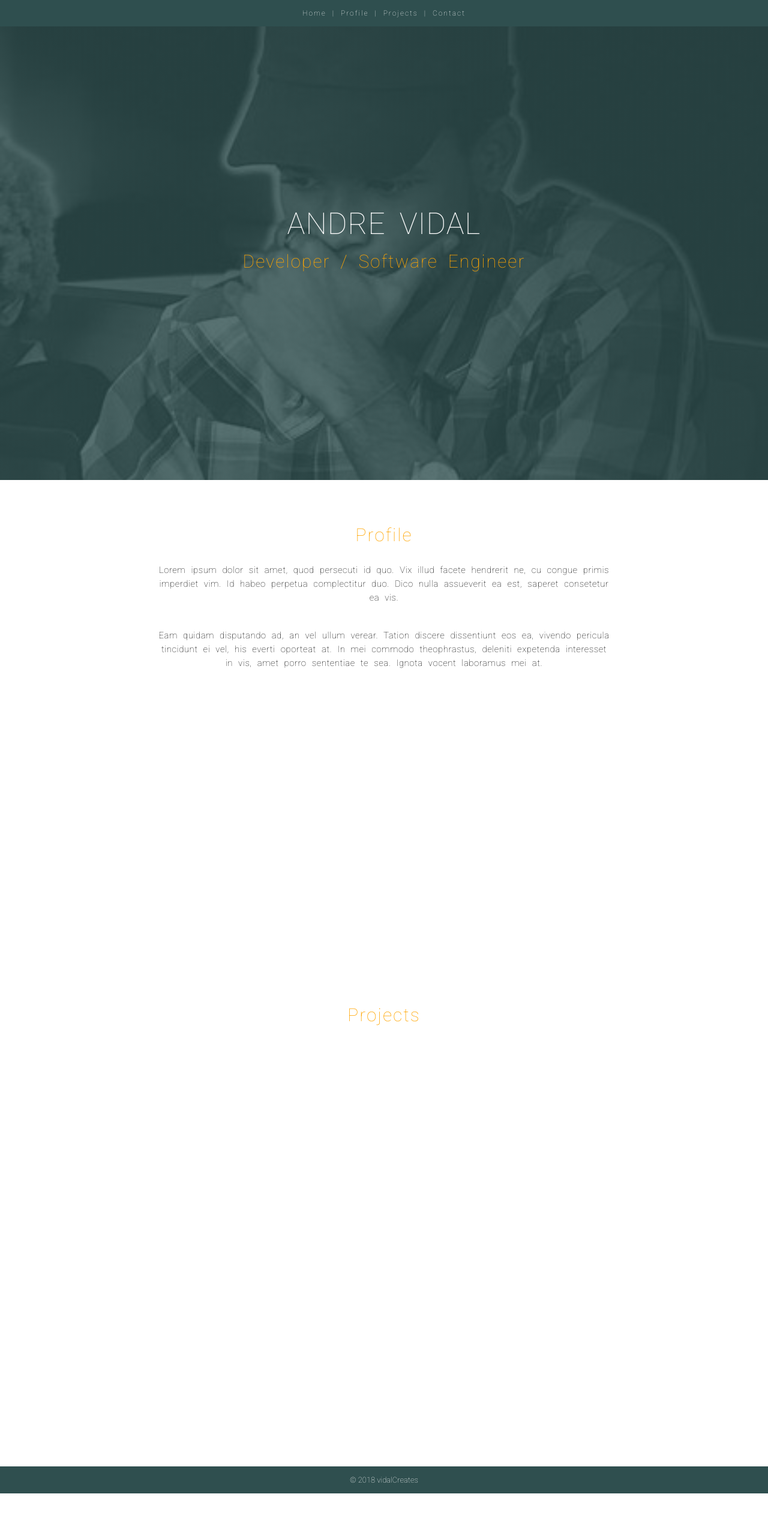
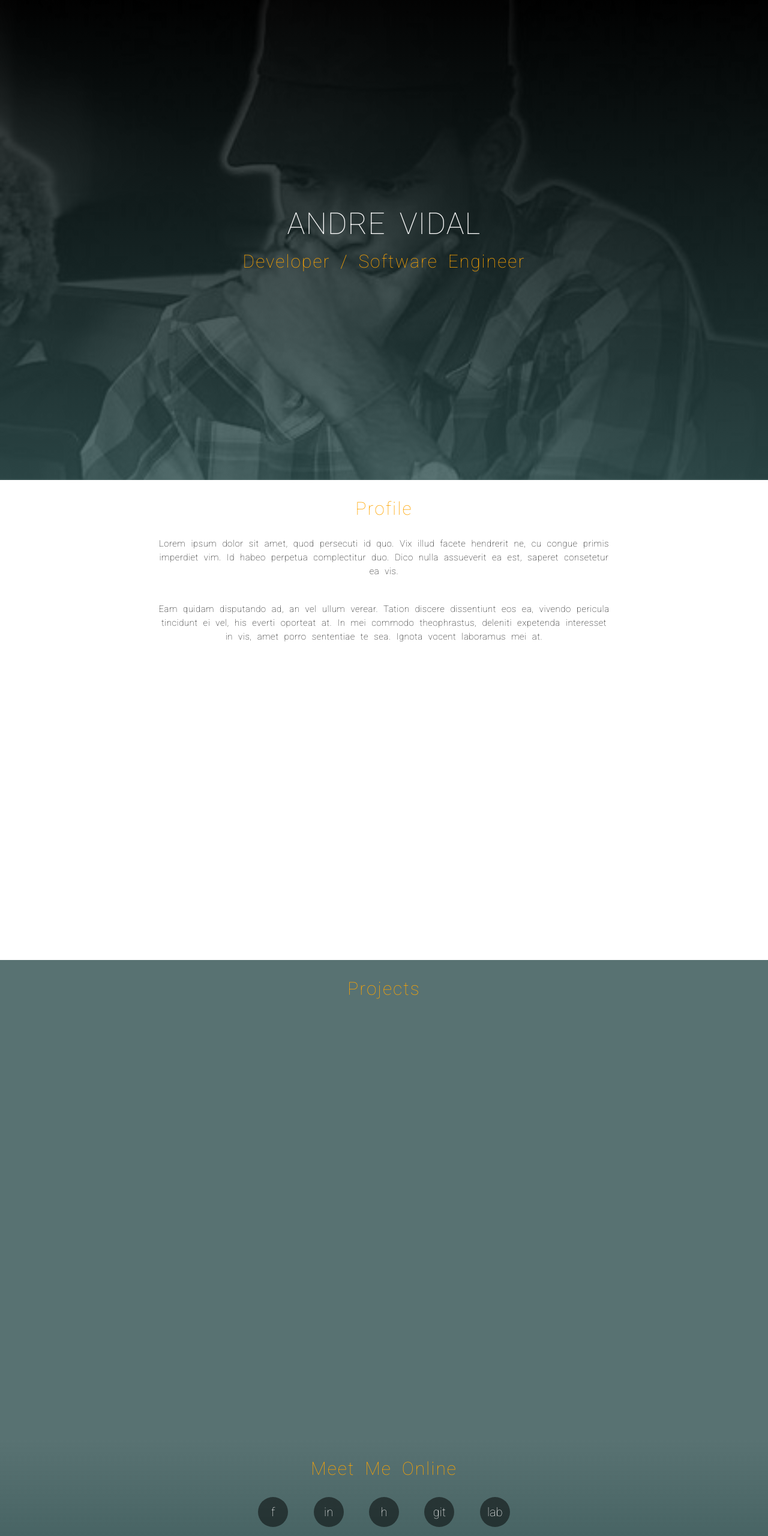
Before and after one commit to vidalCreates/vidalCreates.github.io, a website: page index.html in a window 1280 px wide. Shown: the top 2560 px of the page at 60% size. Before the commit the page ends 2489 px from the top, so only its background shows below. Drawn offline with Linux system fonts and the light colour scheme.

Commit message:
Add social media section | update typography and other component styling | Hide header

```diff
--- a/index.html
+++ b/index.html
@@ -17,20 +17,20 @@
     </noscript>
     <div class="background"></div>
     <div id="app">
-      <header class="dark">
+      <!-- <header class="dark">
         <span>Home</span> |
         <span>Profile</span> |
         <span>Projects</span> |
         <span>Contact</span>
-      </header>
-      <section id="landing">
+      </header> -->
+      <section id="landing" class="section-landing">
         <div class="main-heading">
           <span class="heading-primary color-white">andre vidal</span>
           <span class="heading-secondary color-accent">developer / software engineer</span>
         </div>
       </section>
-      <section id="profile">
-        <span class="heading-secondary color-accent">profile</span>
+      <section id="profile" class="section-profile">
+        <span class="title color-accent">profile</span>
         <span class="paragraph">
           Lorem ipsum dolor sit amet, quod persecuti id quo. Vix illud facete hendrerit ne,
           cu congue primis imperdiet vim. Id habeo perpetua complectitur duo. Dico nulla
@@ -44,7 +44,17 @@
         </span>
       </section>
       <section id="projects">
-        <span class="heading-secondary color-accent">projects</span>
+        <span class="title color-accent">projects</span>
+      </section>
+      <section id="social-media" class="section-social section-small">
+        <span class="title color-accent">Meet me Online</span>
+        <div class="social-links">
+          <span class="social-link">f</span>
+          <span class="social-link">in</span>
+          <span class="social-link">h</span>
+          <span class="social-link">git</span>
+          <span class="social-link">lab</span>
+        </div>
       </section>
       <footer class="dark">&copy; 2018 vidalCreates</footer>
     </div>
--- a/sass/base/_colors.scss
+++ b/sass/base/_colors.scss
@@ -1,6 +1,11 @@
-$color-primary: green;
-$color-primary-light: lightgreen;
-$color-primary-dark: darkgreen;
+$color-primary: slategrey;
+$color-primary-light: lightgrey;
+$color-primary-dark: darkslategrey;
+
+$color-secondary: slateblue;
+$color-secondary-light: lightblue;
+$color-secondary-dark: darkslateblue;
+
 $color-accent: orange;
 
 .color-primary {
--- a/sass/base/_typography.scss
+++ b/sass/base/_typography.scss
@@ -31,12 +31,16 @@
 
 .title {
   // positioning
-  display: inline-block;
+  display: block;
+  text-align: center;
   // sizing
+  padding-top: 10px;
+  padding-bottom: 10px;
   // font
-  font-size: 1.2rem;
+  font-size: 3rem;
   letter-spacing: .2rem;
-  word-spacing: .5rem;
+  word-spacing: .75rem;
+  font-weight: 500;
   text-transform: capitalize;
 }
 
@@ -58,7 +62,6 @@
   line-height: 2.3rem;
   // color
   color: black;
-  background: rgba(white, .5);
 }
 
 .main-heading {
--- a/sass/components/_section.scss
+++ b/sass/components/_section.scss
@@ -1,4 +1,23 @@
 section {
   position: raltive;
   min-height: 100vh;
+  padding: 2rem;
+  background: rgba($color-primary-dark, 0.8);
 }
+
+.section-small {
+  min-height: 50vh;
+}
+
+.section-landing {
+  padding: 0rem;
+  background: linear-gradient(rgba(black, 0.8), rgba($color-primary-dark, 0.8));
+}
+
+.section-profile {
+  background: rgba(white, .8);
+}
+
+.section-social {
+  background: linear-gradient(rgba($color-primary-dark, 0.8), rgba($color-primary-dark, 1));
+}
--- a/sass/main.scss
+++ b/sass/main.scss
@@ -19,16 +19,33 @@ body {
   position: fixed;
   height: 100vh;
   width: 100vw;
-  background:
-  /* top, transparent red, faked with gradient */
-  linear-gradient(
-    rgba(darkslategrey, 0.8),
-    rgba(darkslategrey, 0.8)
-  ),url('../assets/bg.jpg');
+  background: url('../assets/bg.jpg');
   background-size: cover;
   background-position: top center;
   z-index: -1;
 }
+
+.social-links {
+  text-align: center;
+}
+
+.social-link {
+  // positioning
+  display: inline-block;
+  position: relative;
+  margin: 2rem;
+  // sizing
+  width: 5rem;
+  height: 5rem;
+  border-radius: 50%;
+  // font
+  line-height: 5rem;
+  font-size: 2rem;
+  // color
+  background: rgba(black, .5);
+  color: white;
+}
+
 
 @import "base/mixins";
 @import "base/colors";
```
Also changed, not shown: css/style.css.
